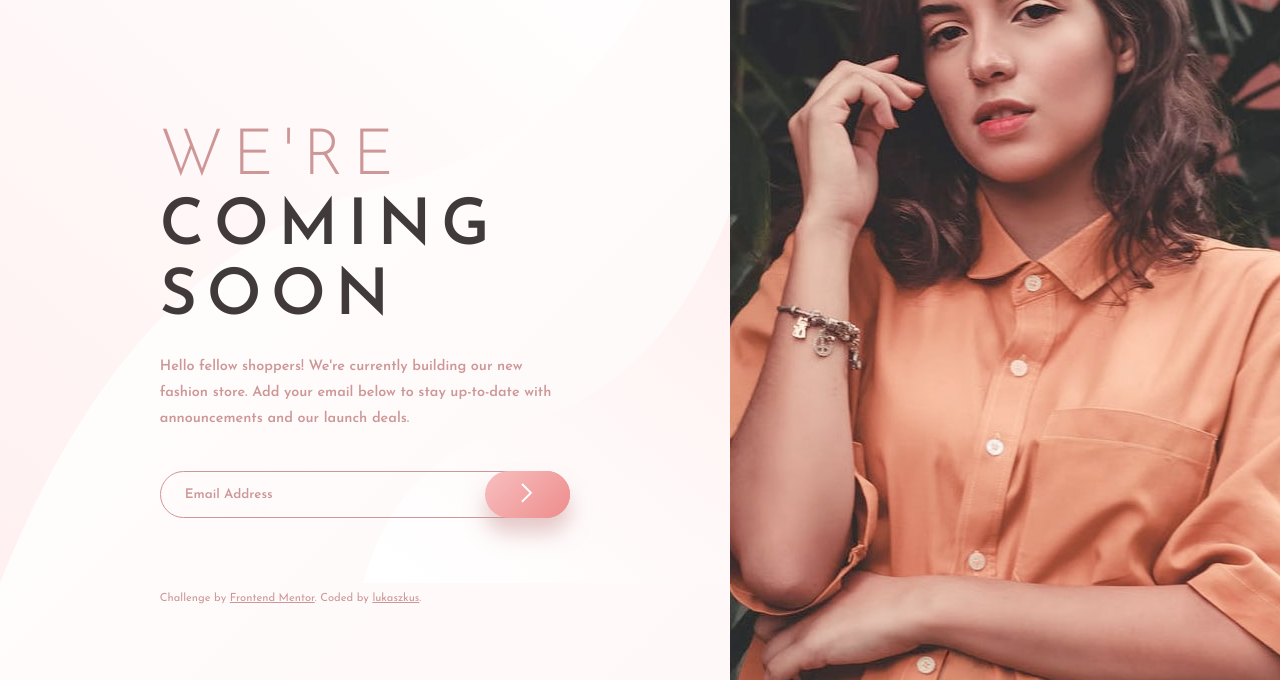
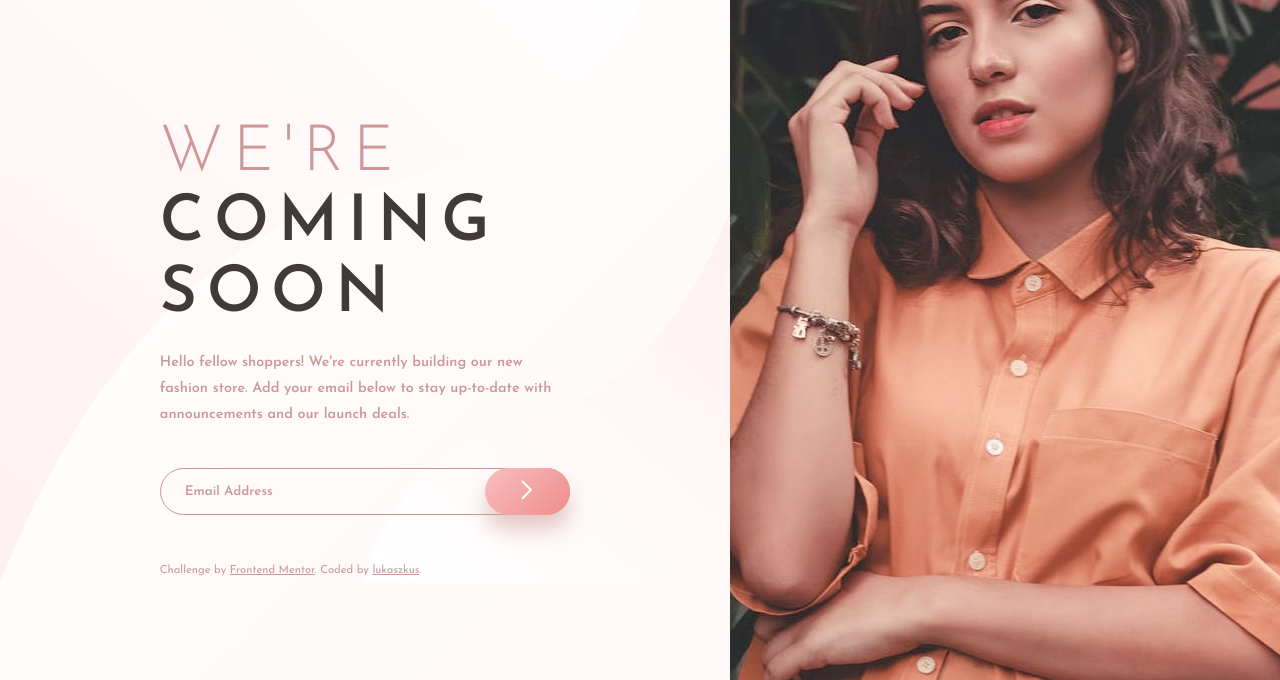
Before and after one commit to lukaszkus/base-apparel-coming-soon, a website: page index.html in a window 1280 px wide. Shown: the part 120-800 px from the top of the page. Drawn offline with Linux system fonts and the light colour scheme.

Commit message:
padding fixed

```diff
--- a/scss/main.scss
+++ b/scss/main.scss
@@ -184,7 +184,7 @@ body {
       flex-direction: column;
       justify-content: center;
       align-items: center;
-      margin-top: 14vh;
+      margin-top: 10vh;
       font-size: 4rem;
       padding: 0 8vw;
       &__title {
@@ -203,7 +203,7 @@ body {
       .form-error-msg {
         text-align: left;
         width: 410px;
-        padding: 0 0 65px 32px;
+        padding: 0 0 5vh 26px;
       }
     }
     .attribution {
```
Also changed, not shown: css/main.css, 1 other file.
